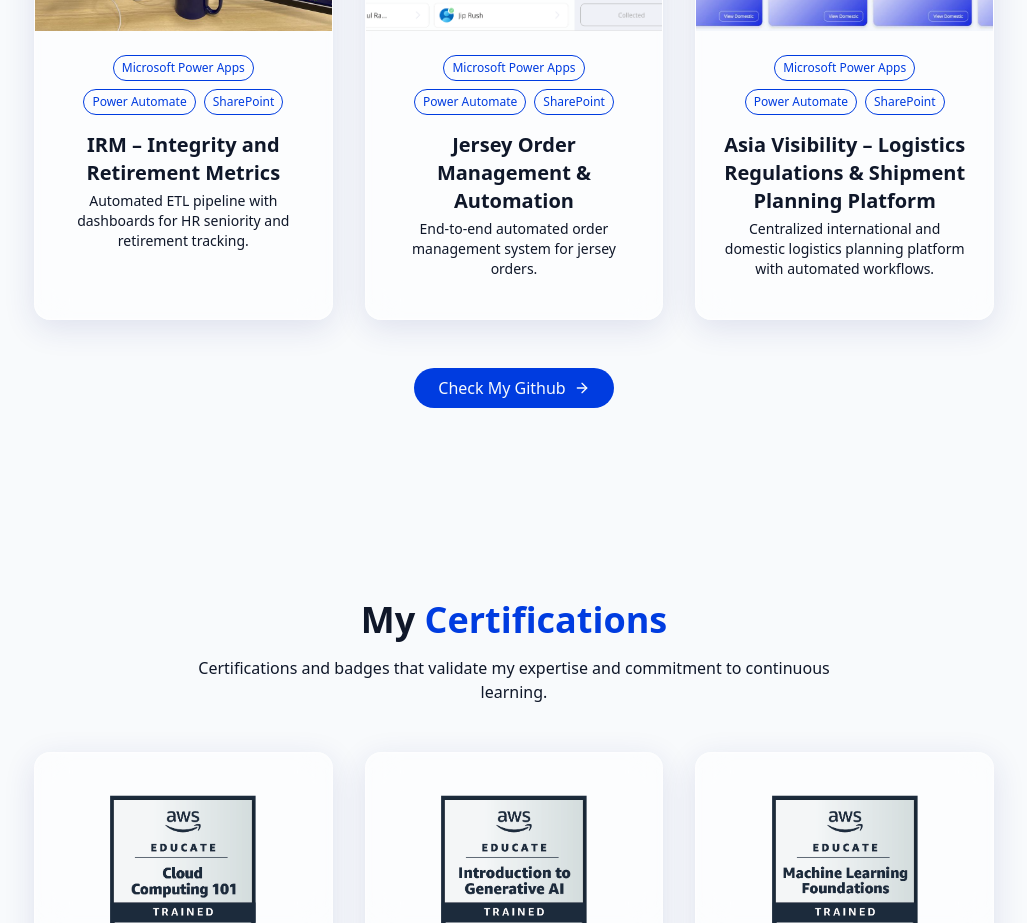
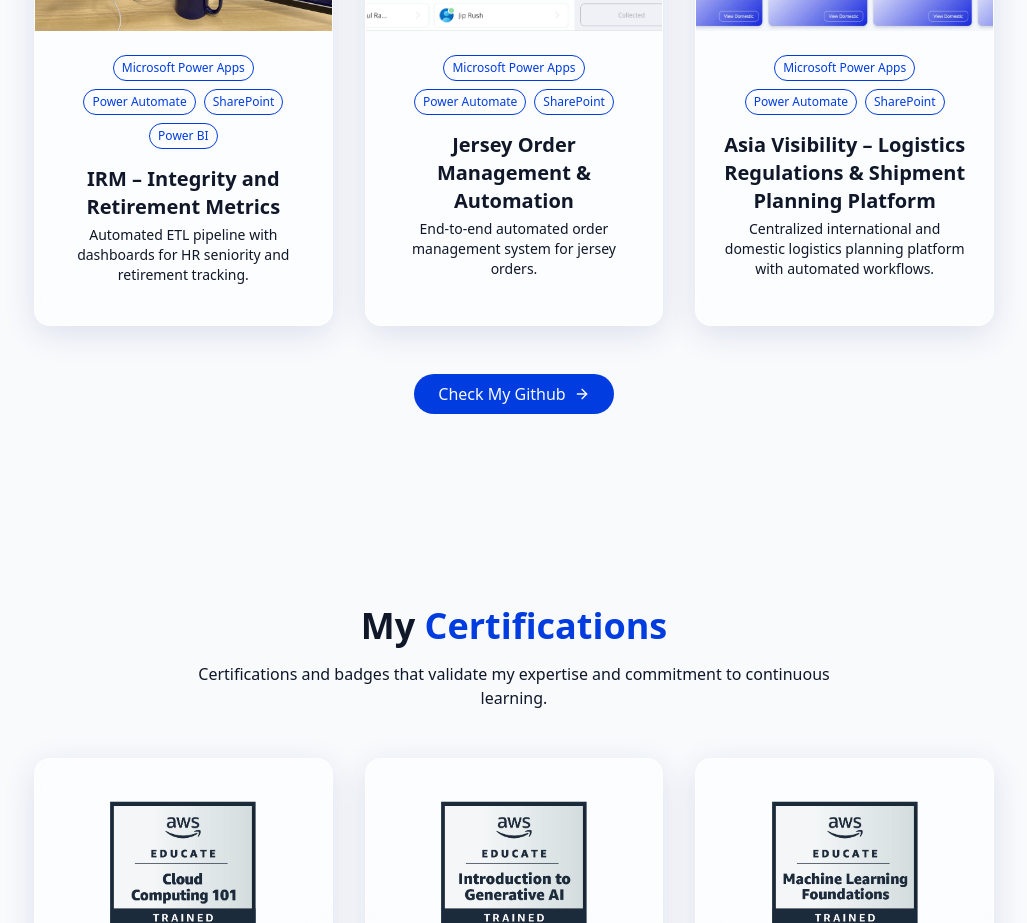
Before and after one commit to Danykenobi/DanialPortfolio, a React (Vite) app: page / in a window 1280 px wide. Shown: the part 4380-5303 px from the top of the page, without its empty margins (126-1153 px from the left). Built offline with nearby package versions, Linux system fonts and the light colour scheme.

Commit message:
Add Power BI tag to IRM project

```diff
--- a/src/components/ProjectsSection.jsx
+++ b/src/components/ProjectsSection.jsx
@@ -132,7 +132,7 @@
       "/projects/IRM/IRM5.jpeg",
       "/projects/IRM/IRM6.jpeg",
     ],
-    tags: ["Microsoft Power Apps", "Power Automate", "SharePoint"],
+    tags: ["Microsoft Power Apps", "Power Automate", "SharePoint", "Power BI"],
     demoUrl: "#",
     githubUrl: "#",
     features: [
```
